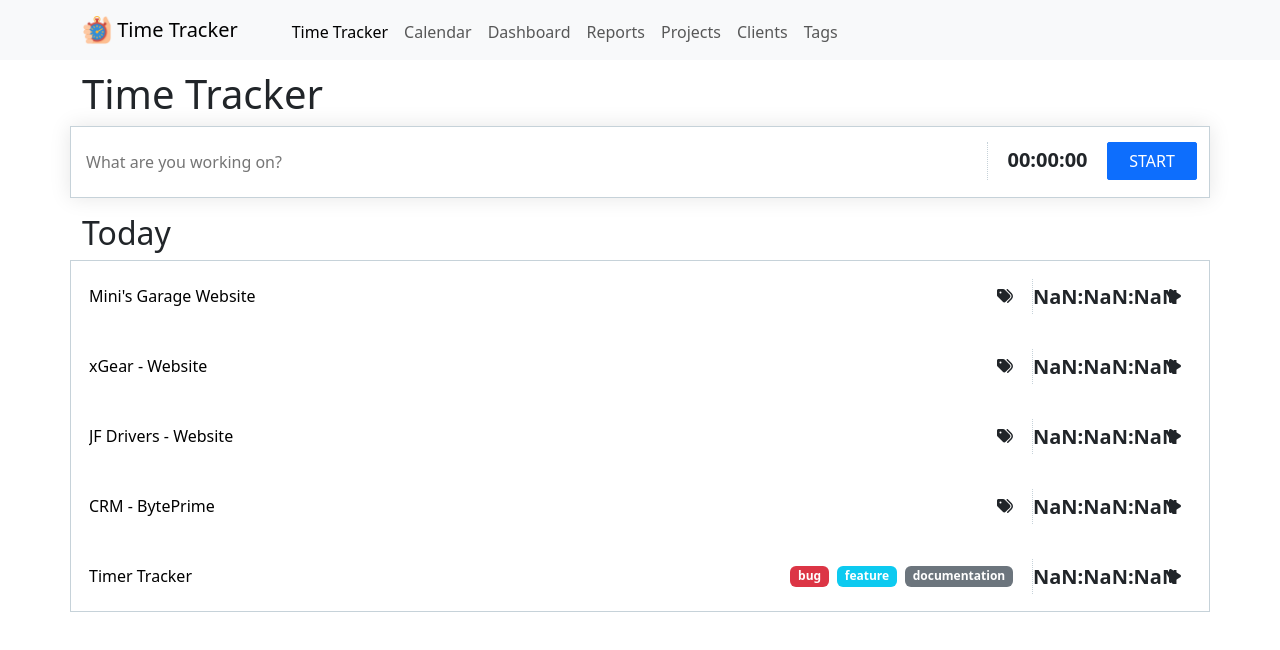
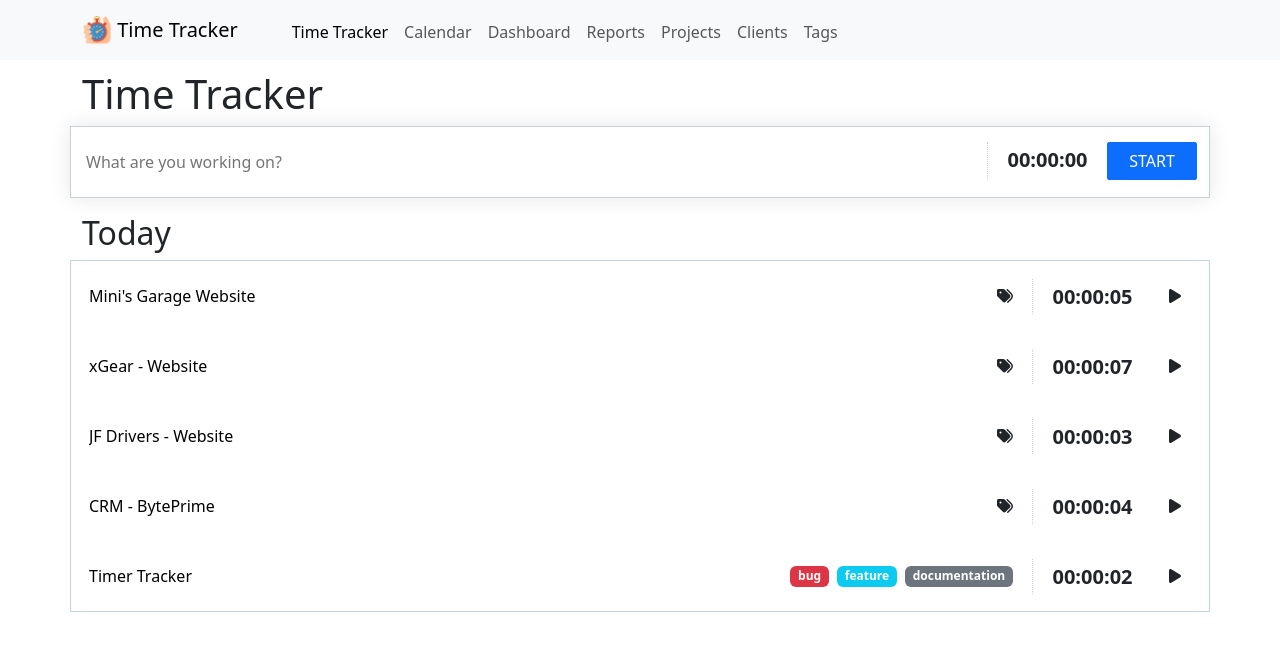
Before and after one commit to ifredamg/time-tracker, a React (Create React App) app: page / in a window 1280 px wide. Shown: the top 650 px of the page. Built offline with nearby package versions, Linux system fonts and the light colour scheme; data requests are answered from the project's data file.

Commit message:
Fix timer in SessionLine component

```diff
--- a/src/components/SessionLine.js
+++ b/src/components/SessionLine.js
@@ -9,15 +9,14 @@ import { FontAwesomeIcon } from '@fortawesome/react-fontawesome'
 function SessionLine({ lineData }) {
     const [isWorking, setIsWorking] = useState(false);
     const [description, setDescription] = useState(lineData.description);
-    const [startDate, setStartDate] = useState(lineData.start_date);
-    const [endDate, setEndDate] = useState(lineData.start_date);
     const [difference, setDifference] = useState(0);
 
     useEffect(() => {
         calculateDifference();
-    }, []);
+    }, [lineData.id]);
+
     const calculateDifference = () => {
-        const differenceInMs = endDate - startDate;
+        const differenceInMs = new Date(lineData.end_date) - new Date(lineData.start_date);
         const differenceInSeconds = differenceInMs / 1000;
         setDifference(differenceInSeconds);
     };
@@ -34,7 +33,7 @@ function SessionLine({ lineData }) {
         const getFormattedTime = (time) => time < 10 ? `0${time}` : time;
         const hrs = Math.floor(seconds / 3600);
         const mins = Math.floor((seconds % 3600) / 60);
-        const secs = seconds % 60;
+        const secs = Math.round(seconds % 60);
 
         return `${getFormattedTime(hrs)}:${getFormattedTime(mins)}:${getFormattedTime(secs)}`;
     };
```
